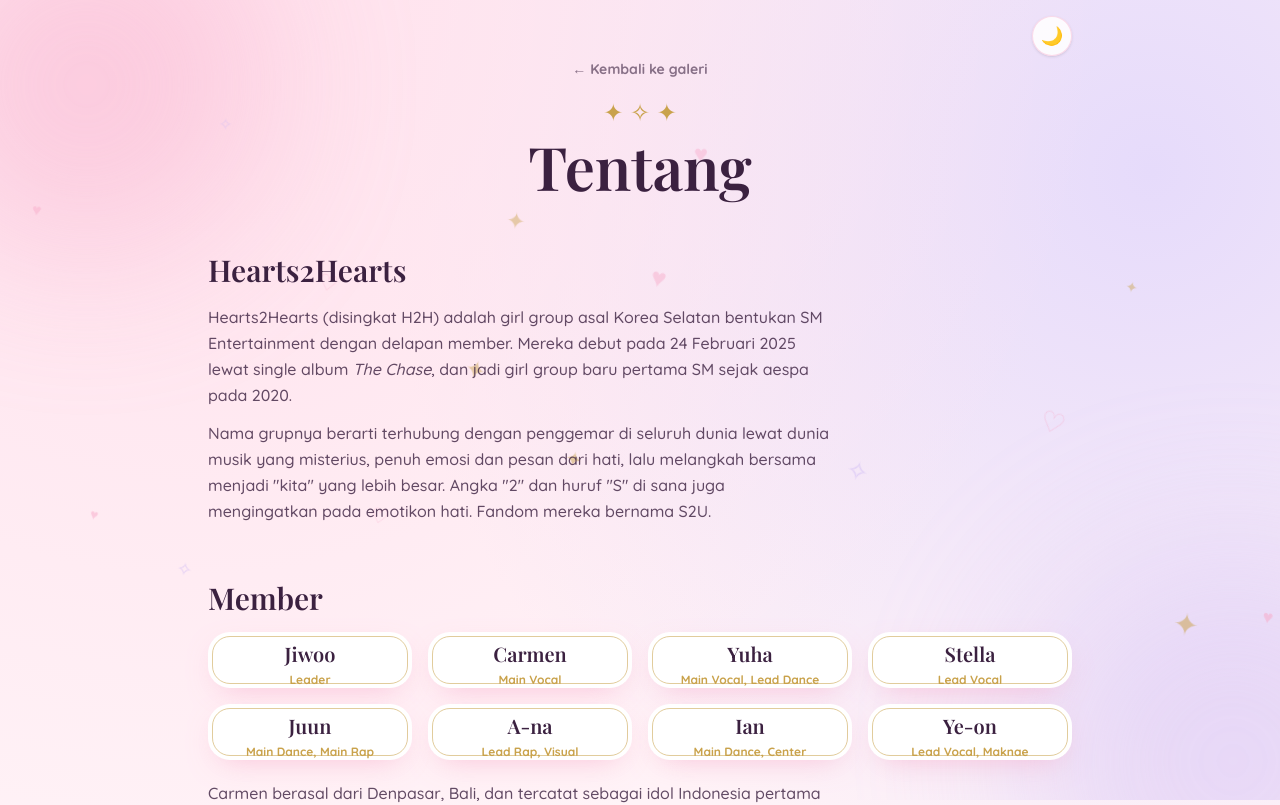
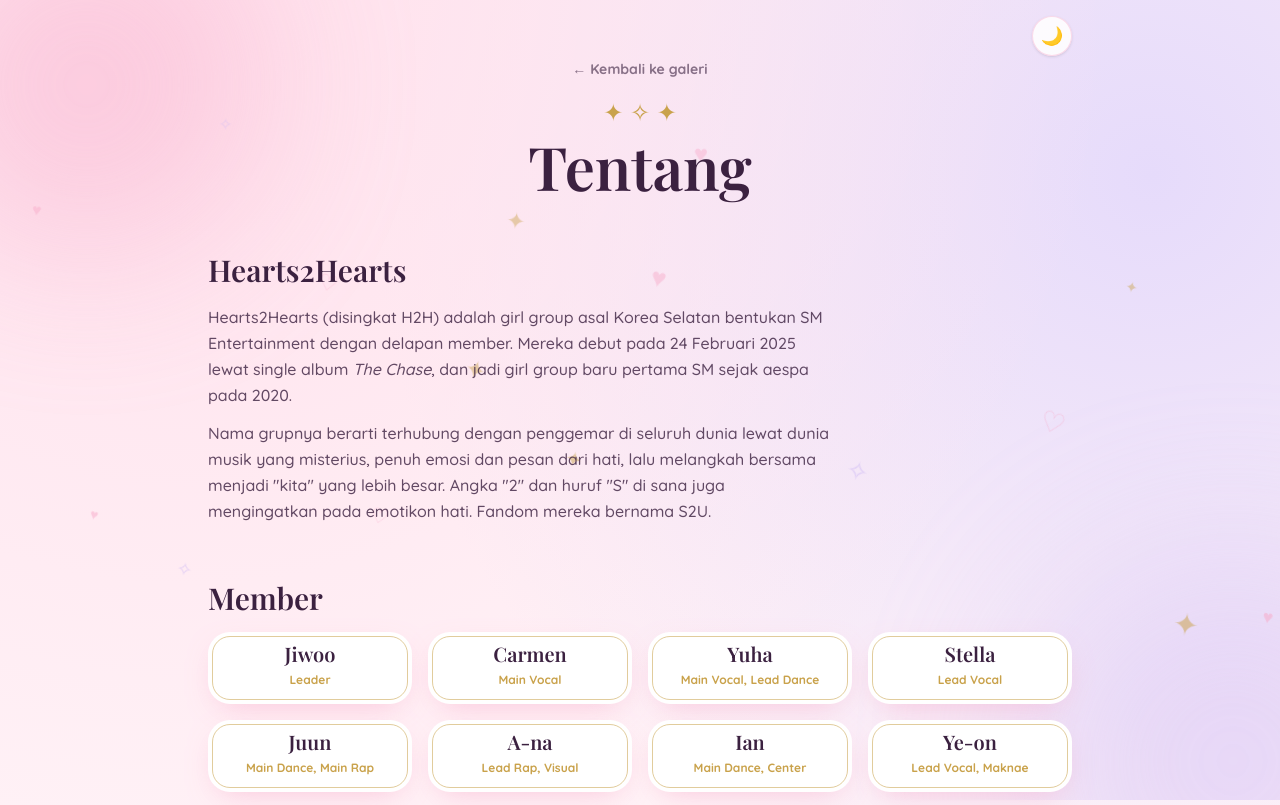
Before and after one commit to hansxf-ui/kpop-gallery, a Next.js app: page /tentang in a window 1280 px wide. Shown: the top 805 px of the page. Built offline with nearby package versions, Linux system fonts and the light colour scheme; no server answers; the database is empty; a web font is replaced by a local one.

Commit message:
Add files via upload

```diff
--- a/app/tentang/page.js
+++ b/app/tentang/page.js
@@ -54,7 +54,7 @@
         <h2 className={h2}>Member</h2>
         <div className="grid grid-cols-2 sm:grid-cols-4 gap-4">
           {members.map(([n, r]) => (
-            <div key={n} className="card pb-3 px-3 pt-4 text-center">
+            <div key={n} className="card px-3 pt-4 text-center" style={{ paddingBottom: 16 }}>
               <p className="font-display text-xl text-plum dark:text-milk">{n}</p>
               <p className="text-xs text-gold font-bold mt-1">{r}</p>
             </div>
```
